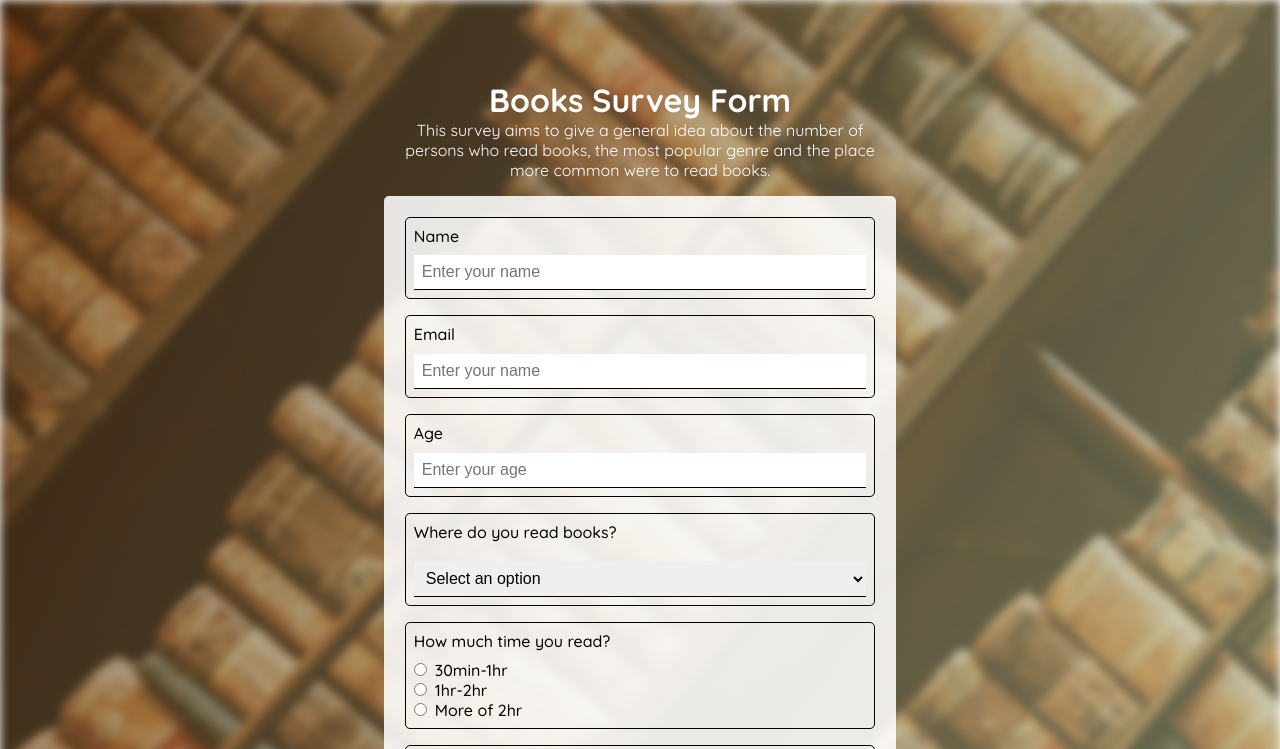
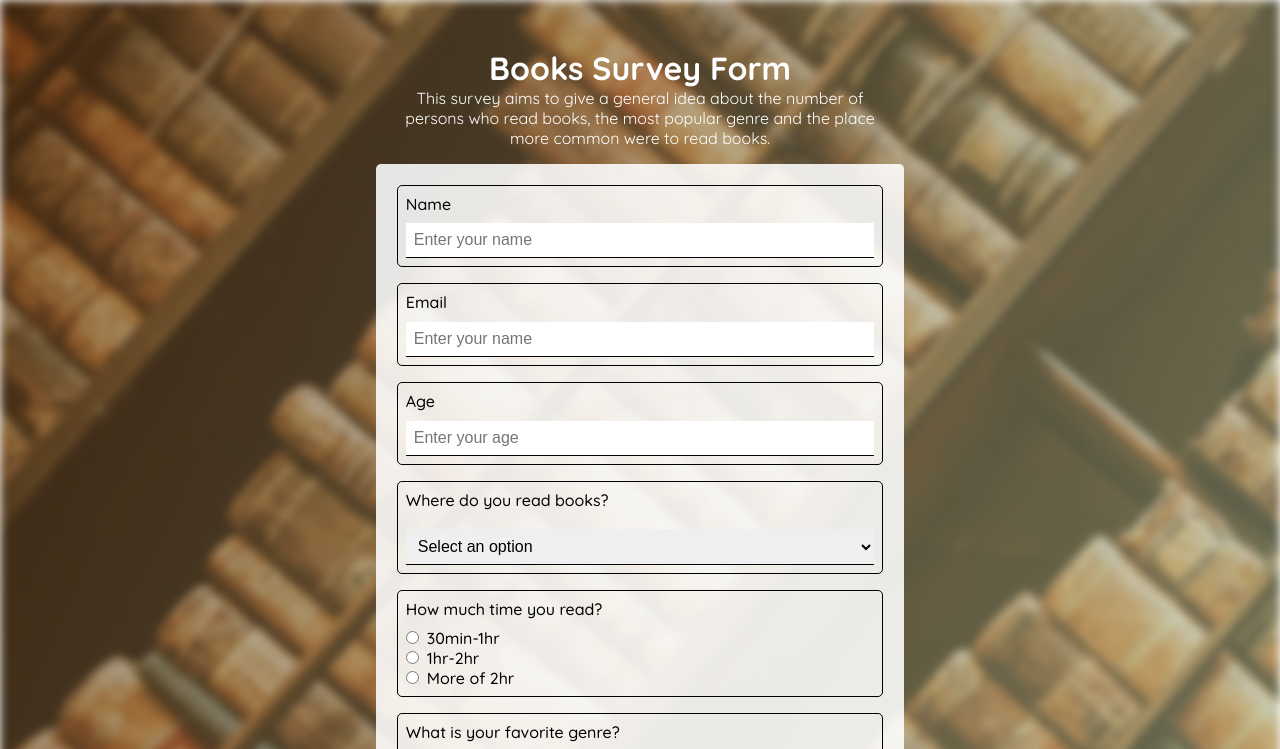
Before and after one commit to FrancoGL/FCC-Books-Survey-Form, a plain HTML site: page index.html in a window 1280 px wide. Shown: the top 749 px of the page. Drawn offline with Linux system fonts and the light colour scheme.

Commit message:
Update styles.css

```diff
--- a/css/styles.css
+++ b/css/styles.css
@@ -104,13 +104,16 @@ body::before {
 }
 
 @media (min-width: 700px) {
+    .container {
+        padding: 2rem;
+    }
     .container header {
-        width: 32rem;
+        width: 33rem;
         margin: 0 auto;
     }
 
     .form-wrapper {
-        width: 32rem;
+        width: 33rem;
     }
 }
 
```
